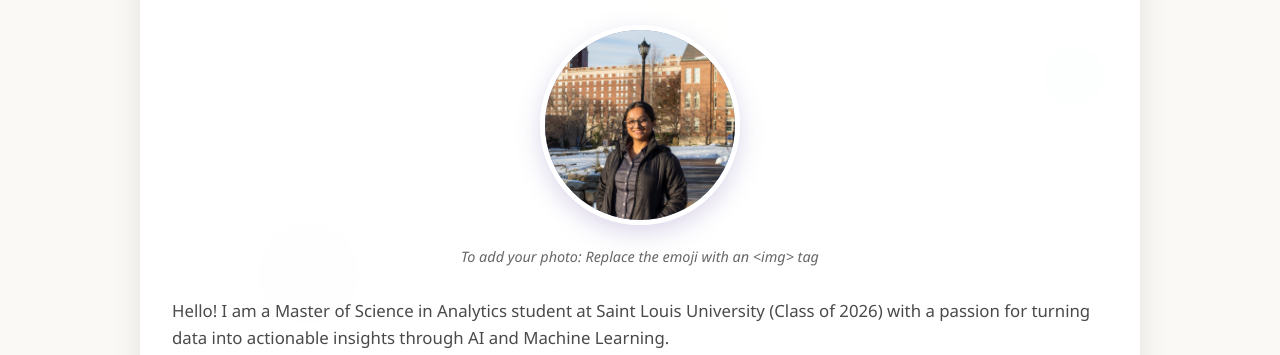
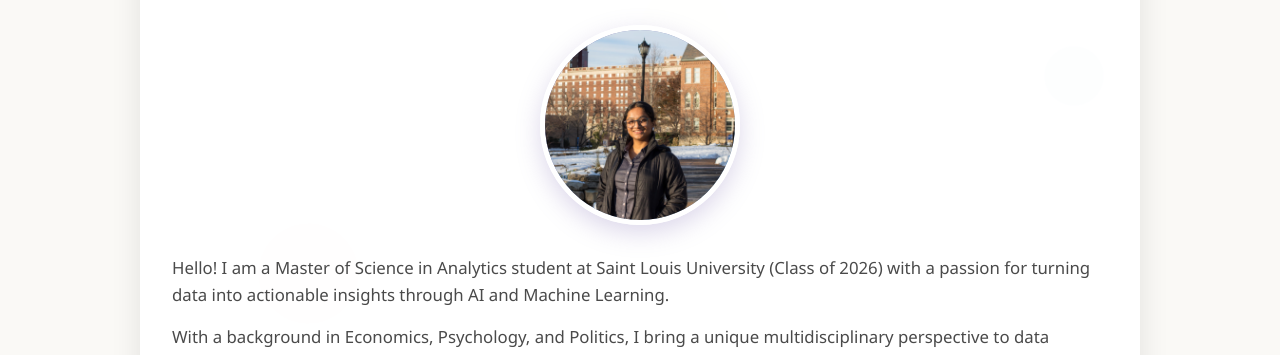
Before and after one commit to srishtisrini/srishtisrini.github.io, a plain HTML site: page index.html in a window 1280 px wide. Shown: the part 414-769 px from the top of the page. Drawn offline with Linux system fonts and the light colour scheme.

Commit message:
index.html

```diff
--- a/index.html
+++ b/index.html
@@ -785,7 +785,7 @@
         <img src="profile.jpg" alt="Srishti Srinivasan">
     </div>
     <p style="font-size: 0.9rem; color: #666; font-style: italic;">
-        To add your photo: Replace the emoji with an &lt;img&gt; tag
+
     </p>
 </div>
 
```
